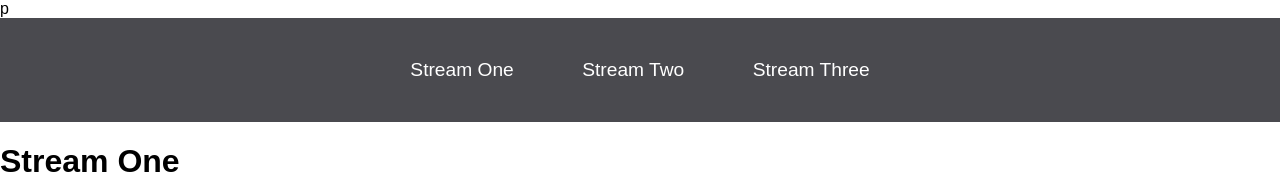
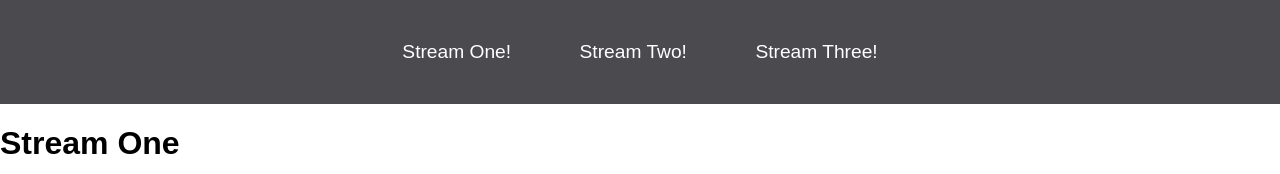
Before and after one commit to Bethieieio/my-ci-template, a plain HTML site: page stream-one.html in a window 1280 px wide. Shown: the top 174 px of the page. Drawn offline with Linux system fonts and the light colour scheme.

Commit message:
added unnecessary exclaimation marks

```diff
--- a/stream-one.html
+++ b/stream-one.html
@@ -3,16 +3,16 @@
 <head>
     <meta charset="UTF-8">
     <meta http-equiv="X-UA-Compatible" content="IE=edge">
-    <meta name="viewport" content="width=device-width, initial-scale=1.0">p
+    <meta name="viewport" content="width=device-width, initial-scale=1.0">
     <link rel="stylesheet" href="css/style.css">
     <title>Hello World</title>
 </head>
 <body>
     <nav>
         <ul>
-            <li><a href="stream-one.html">Stream One</a></li>
-            <li><a href="stream-two.html">Stream Two</a></li>
-            <li><a href="stream-three.html">Stream Three</a></li>
+            <li><a href="stream-one.html">Stream One!</a></li>
+            <li><a href="stream-two.html">Stream Two!</a></li>
+            <li><a href="stream-three.html">Stream Three!</a></li>
         </ul>
     </nav>
 
```
Also changed, not shown: stream-three.html (+3 -3 lines), stream-two.html (+3 -3 lines).
